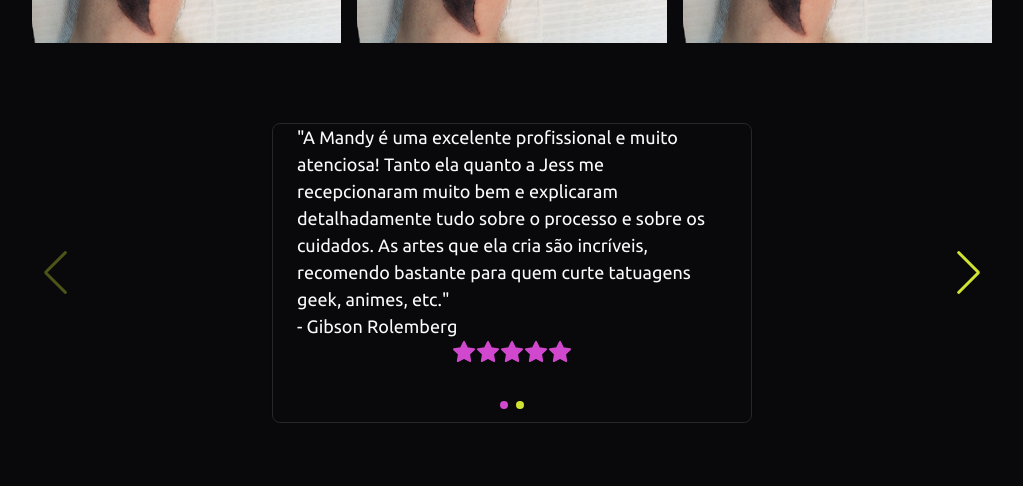
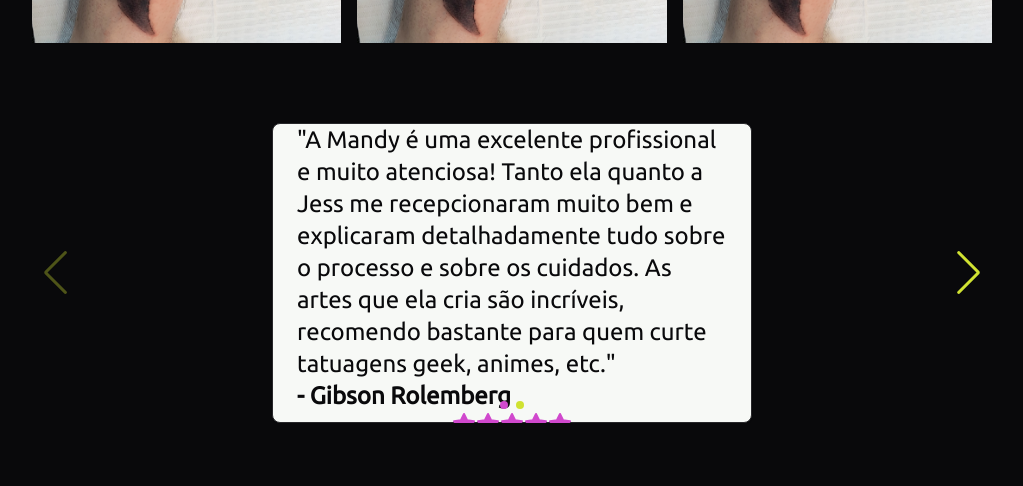
Before and after one commit to eaitae/mandy-tattoo, a Next.js app: page / in a window 1280 px wide. Shown: the part 2620-3106 px from the top of the page, without its empty margins (128-1151 px from the left). Built offline with nearby package versions, Linux system fonts and the light colour scheme.

Commit message:
fix(home): adjust slider colors

```diff
--- a/src/app/slider.tsx
+++ b/src/app/slider.tsx
@@ -44,16 +44,16 @@ export function Slider() {
     >
       {data.map(({ text, author, rate }) => (
         <SwiperSlide key={author}>
-          <Card className="h-[300px] w-6/12 text-left">
-            <CardContent>
+          <Card className="h-[300px] w-6/12 bg-[#f7f9f6] text-left text-2xl text-background">
+            <CardContent className="flex h-full flex-col justify-around">
               <p>{text}</p>
-              <p>- {author}</p>
+              <p className="font-bold">- {author}</p>
               <div className="flex justify-center">
                 {ratings.map((ratePosition) => (
                   <Icons.Star
                     key={author + ratePosition}
                     color="#d048cd"
-                    fill={rate >= ratePosition ? '#d048cd' : undefined}
+                    fill={rate >= ratePosition ? '#d048cd' : '#f7f9f6'}
                   />
                 ))}
               </div>
```
